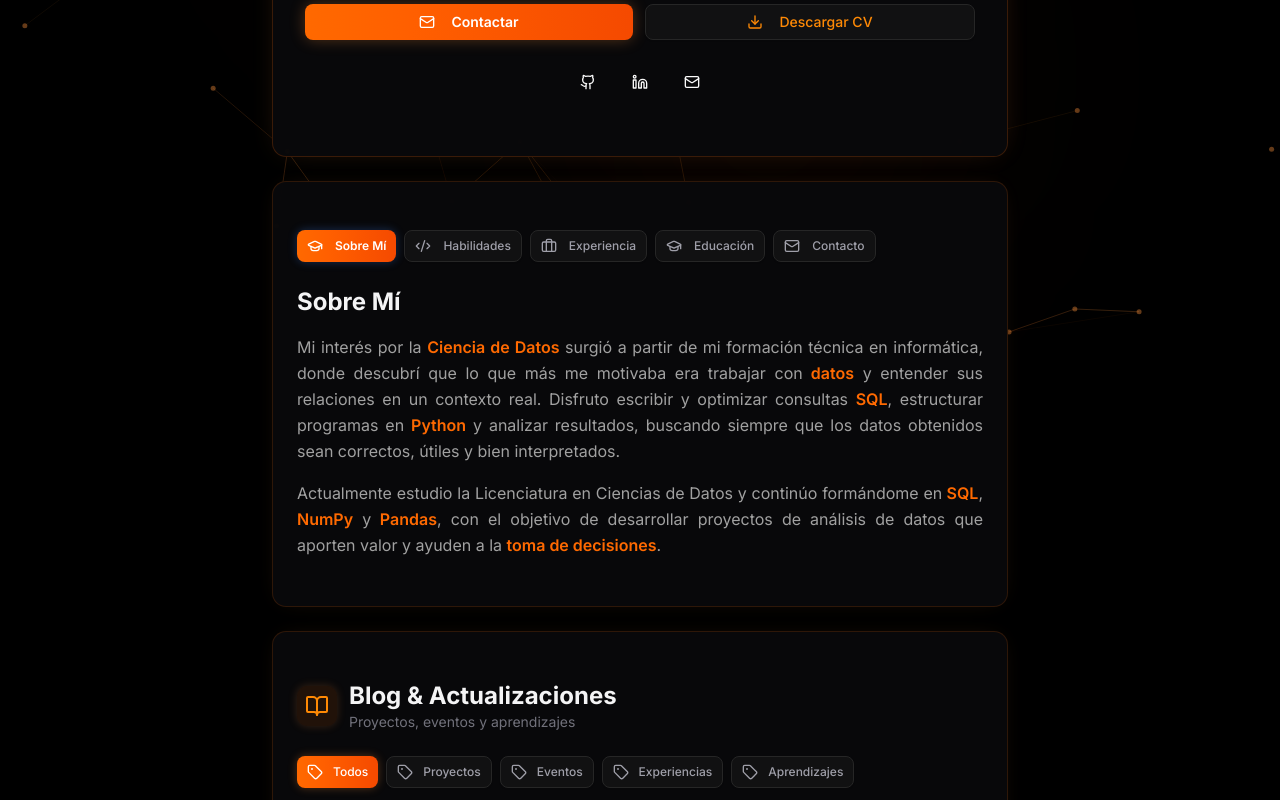
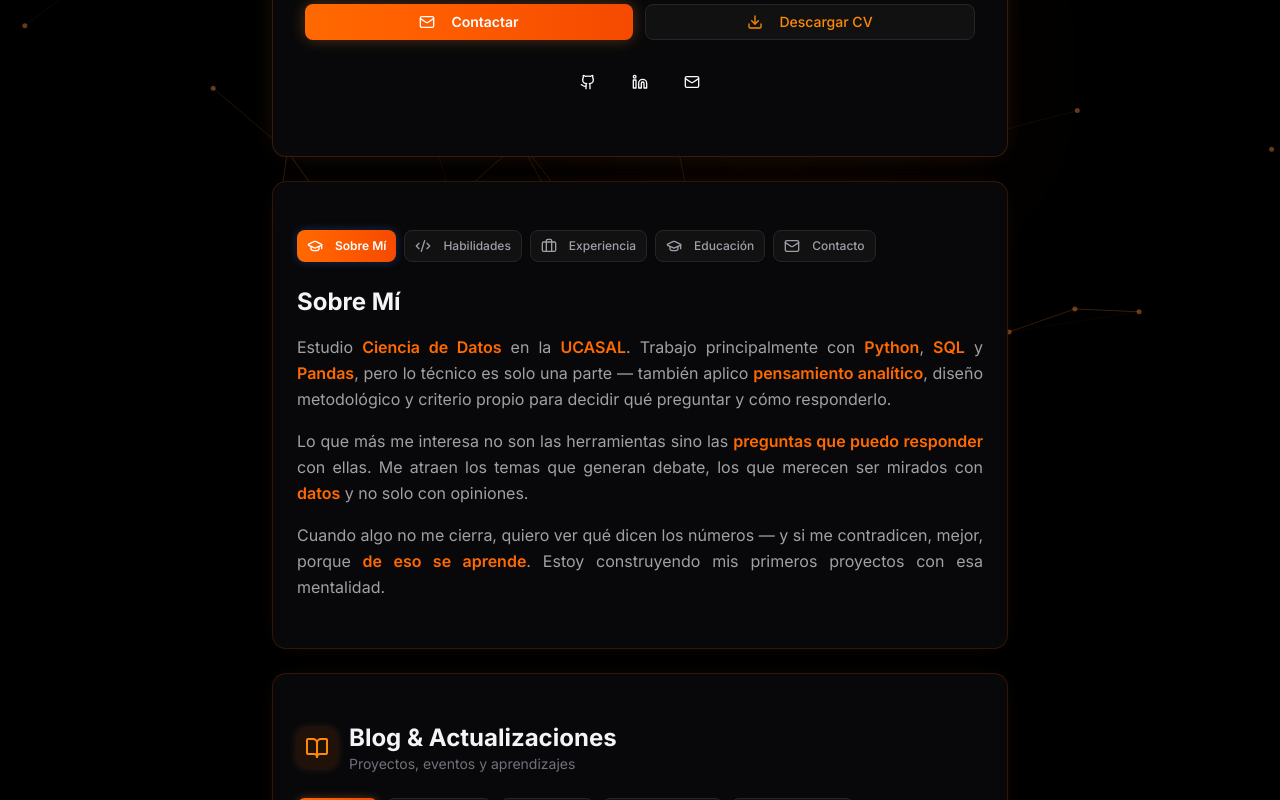
Before and after one commit to RamiroSGaspar/portfolio_web_RamiroSGaspar, a Next.js app: page / in a window 1280 px wide. Shown: the part 457-1257 px from the top of the page. Built offline with nearby package versions, Linux system fonts and the light colour scheme.

Commit message:
Replace 'about' section content in page.tsx

```diff
--- a/app/page.tsx
+++ b/app/page.tsx
@@ -138,25 +138,37 @@ export default function Portfolio() {
   }
 
   const sections = {
+// ============================================
+// REEMPLAZÁ la sección "about" dentro del objeto "sections" en app/page.tsx
+// Buscá el bloque que empieza con:  about: {
+// Y termina antes de:  skills: {
+// Reemplazalo por esto:
+// ============================================
+
     about: {
       title: "Sobre Mí",
       icon: <GraduationCap className="w-4 h-4" />,
       content: (
         <div className="space-y-4 text-justify">
           <p className="text-muted-foreground leading-relaxed">
-            Mi interés por la <span className="text-orange-500 font-semibold">Ciencia de Datos</span> surgió a partir
-            de mi formación técnica en informática, donde descubrí que lo que más me motivaba era trabajar con
-            <span className="text-orange-500 font-semibold"> datos</span> y entender sus relaciones en un contexto real.
-            Disfruto escribir y optimizar consultas <span className="text-orange-500 font-semibold">SQL</span>, estructurar
-            programas en <span className="text-orange-500 font-semibold">Python</span> y analizar resultados, buscando
-            siempre que los datos obtenidos sean correctos, útiles y bien interpretados.
+            Estudio <span className="text-orange-500 font-semibold">Ciencia de Datos</span> en la{" "}
+            <span className="text-orange-500 font-semibold">UCASAL</span>. Trabajo principalmente con{" "}
+            <span className="text-orange-500 font-semibold">Python</span>,{" "}
+            <span className="text-orange-500 font-semibold">SQL</span> y{" "}
+            <span className="text-orange-500 font-semibold">Pandas</span>, pero lo técnico es solo una parte
+            — también aplico <span className="text-orange-500 font-semibold">pensamiento analítico</span>,{" "}
+            diseño metodológico y criterio propio para decidir qué preguntar y cómo responderlo.
           </p>
           <p className="text-muted-foreground leading-relaxed">
-            Actualmente estudio la Licenciatura en Ciencias de Datos y continúo formándome en
-            <span className="text-orange-500 font-semibold"> SQL</span>,
-            <span className="text-orange-500 font-semibold"> NumPy</span> y
-            <span className="text-orange-500 font-semibold"> Pandas</span>, con el objetivo de desarrollar proyectos
-            de análisis de datos que aporten valor y ayuden a la <span className="text-orange-500 font-semibold">toma de decisiones</span>.
+            Lo que más me interesa no son las herramientas sino las{" "}
+            <span className="text-orange-500 font-semibold">preguntas que puedo responder</span> con ellas.
+            Me atraen los temas que generan debate, los que merecen ser mirados con{" "}
+            <span className="text-orange-500 font-semibold">datos</span> y no solo con opiniones.
+          </p>
+          <p className="text-muted-foreground leading-relaxed">
+            Cuando algo no me cierra, quiero ver qué dicen los números — y si me contradicen, mejor,
+            porque <span className="text-orange-500 font-semibold">de eso se aprende</span>.
+            Estoy construyendo mis primeros proyectos con esa mentalidad.
           </p>
         </div>
       ),
```
